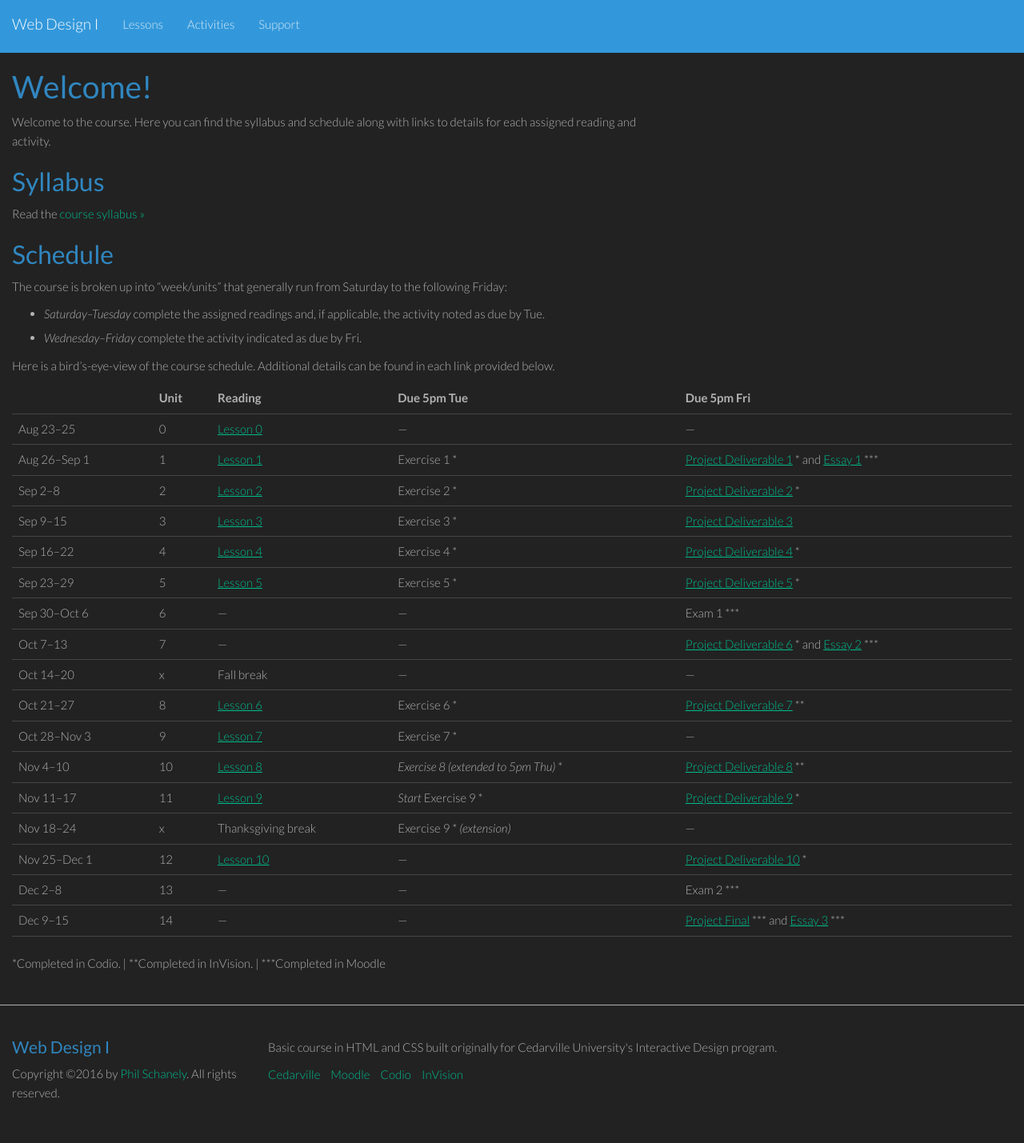
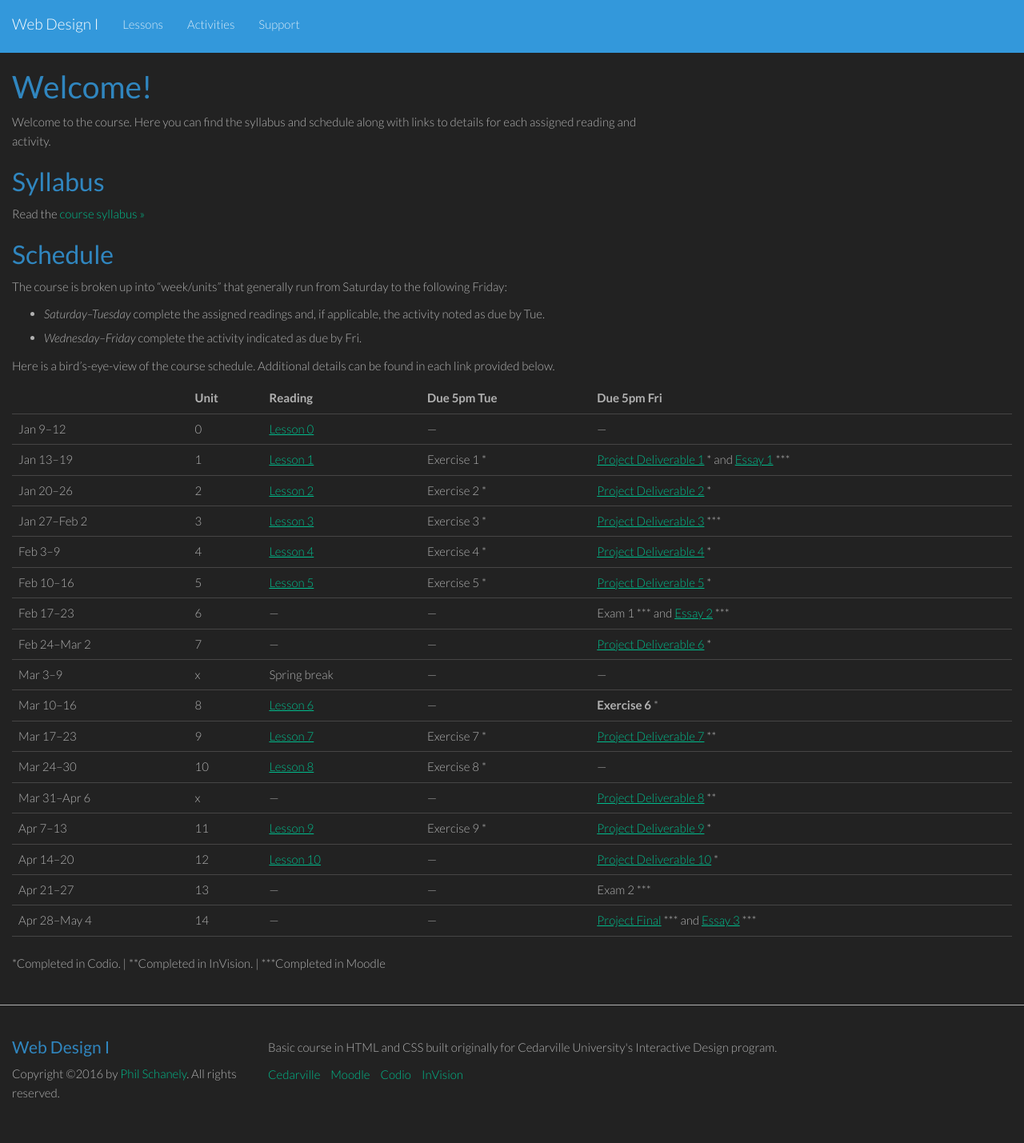
Before and after one commit to philschanely/course-web1, a Jekyll site: the page built from index.md, in a window 1280 px wide. Shown: the whole page at 80% size. Built offline with Jekyll 4.4.1, drawn with Linux system fonts in a browser that asks for light colours.

Commit message:
Added Spring schedule

```diff
--- a/index.md
+++ b/index.md
@@ -17,25 +17,25 @@ The course is broken up into "week/units" that generally run from Saturday to th
 
 Here is a bird's-eye-view of the course schedule. Additional details can be found in each link provided below.
 
-|               | Unit | Reading            | Due 5pm Tue     | Due 5pm Fri                                           |
-|---------------|:-----|:-------------------|:----------------|:------------------------------------------------------|
-| Aug 23--25    | 0    | [Lesson 0][l0]     | ---             | ---                                                   |
-| Aug 26--Sep 1 | 1    | [Lesson 1][l1]     | Exercise 1 *    | [Project Deliverable 1][pd1] * and [Essay 1][es1] *** |
-| Sep 2--8      | 2    | [Lesson 2][l2]     | Exercise 2 *    | [Project Deliverable 2][pd2] *                        |
-| Sep 9--15     | 3    | [Lesson 3][l3]     | Exercise 3 *    | [Project Deliverable 3][pd3]                          |
-| Sep 16--22    | 4    | [Lesson 4][l4]     | Exercise 4 *    | [Project Deliverable 4][pd4] *                        |
-| Sep 23--29    | 5    | [Lesson 5][l5]     | Exercise 5 *    | [Project Deliverable 5][pd5] *                        |
-| Sep 30--Oct 6 | 6    | ---                | ---             | Exam 1 ***                                            |
-| Oct 7--13     | 7    | ---                | ---             | [Project Deliverable 6][pd6] * and [Essay 2][es2] *** |
-| Oct 14--20    | x    | Fall break         | ---             | ---                                                   |
-| Oct 21--27    | 8    | [Lesson 6][l6]     | Exercise 6 *    | [Project Deliverable 7][pd7] **                       |
-| Oct 28--Nov 3 | 9    | [Lesson 7][l7]     | Exercise 7 *    | ---                                                   |
-| Nov 4--10     | 10   | [Lesson 8][l8]     | *Exercise 8 (extended to 5pm Thu)* * | [Project Deliverable 8][pd8] **  |
-| Nov 11--17    | 11   | [Lesson 9][l9]     | *Start* Exercise 9 * | [Project Deliverable 9][pd9] *                        |
-| Nov 18--24    | x    | Thanksgiving break | Exercise 9 * _(extension)_ | ---                                        |
-| Nov 25--Dec 1 | 12   | [Lesson 10][l10]   | ---             | [Project Deliverable 10][pd10] *                      |
-| Dec 2--8      | 13   | ---                | ---             | Exam 2 ***                                            |
-| Dec 9--15     | 14   | ---                | ---             | [Project Final][pdfs] \*\*\* and [Essay 3][es3] ***   |
+|               | Unit | Reading            | Due 5pm Tue     | Due 5pm Fri                                              |
+|---------------|:-----|:-------------------|:----------------|:---------------------------------------------------------|
+| Jan 9--12     | 0    | [Lesson 0][l0]     | ---             | ---                                                      |
+| Jan 13--19    | 1    | [Lesson 1][l1]     | Exercise 1 *    | [Project Deliverable 1][pd1] * and [Essay 1][es1] \*\*\* |
+| Jan 20--26    | 2    | [Lesson 2][l2]     | Exercise 2 *    | [Project Deliverable 2][pd2] *                           |
+| Jan 27--Feb 2 | 3    | [Lesson 3][l3]     | Exercise 3 *    | [Project Deliverable 3][pd3] \*\*\*                      |
+| Feb 3--9      | 4    | [Lesson 4][l4]     | Exercise 4 *    | [Project Deliverable 4][pd4] *                           |
+| Feb 10--16    | 5    | [Lesson 5][l5]     | Exercise 5 *    | [Project Deliverable 5][pd5] *                           |
+| Feb 17--23    | 6    | ---                | ---             | Exam 1 \*\*\* and [Essay 2][es2] \*\*\*                  |
+| Feb 24--Mar 2 | 7    | ---                | ---             | [Project Deliverable 6][pd6] *                           |
+| Mar 3--9      | x    | Spring break       | ---             | ---                                                      |
+| Mar 10--16    | 8    | [Lesson 6][l6]     | ---             | **Exercise 6** \*                                        |
+| Mar 17--23    | 9    | [Lesson 7][l7]     | Exercise 7 *    | [Project Deliverable 7][pd7] **                          |
+| Mar 24--30    | 10   | [Lesson 8][l8]     | Exercise 8 *    | ---                                                      |
+| Mar 31--Apr 6 | x    | ---                | ---             | [Project Deliverable 8][pd8] **                          |
+| Apr 7--13     | 11   | [Lesson 9][l9]     | Exercise 9 *    | [Project Deliverable 9][pd9] *                           |
+| Apr 14--20    | 12   | [Lesson 10][l10]   | ---             | [Project Deliverable 10][pd10] *                         |
+| Apr 21--27    | 13   | ---                | ---             | Exam 2 ***                                               |
+| Apr 28--May 4 | 14   | ---                | ---             | [Project Final][pdfs] \*\*\* and [Essay 3][es3] \*\*\*   |
 
 
 \*Completed in Codio. \| \*\*Completed in InVision. \| \*\*\*Completed in Moodle
```
Also changed, not shown: _activities/pd03.md (+1 -1 lines).
